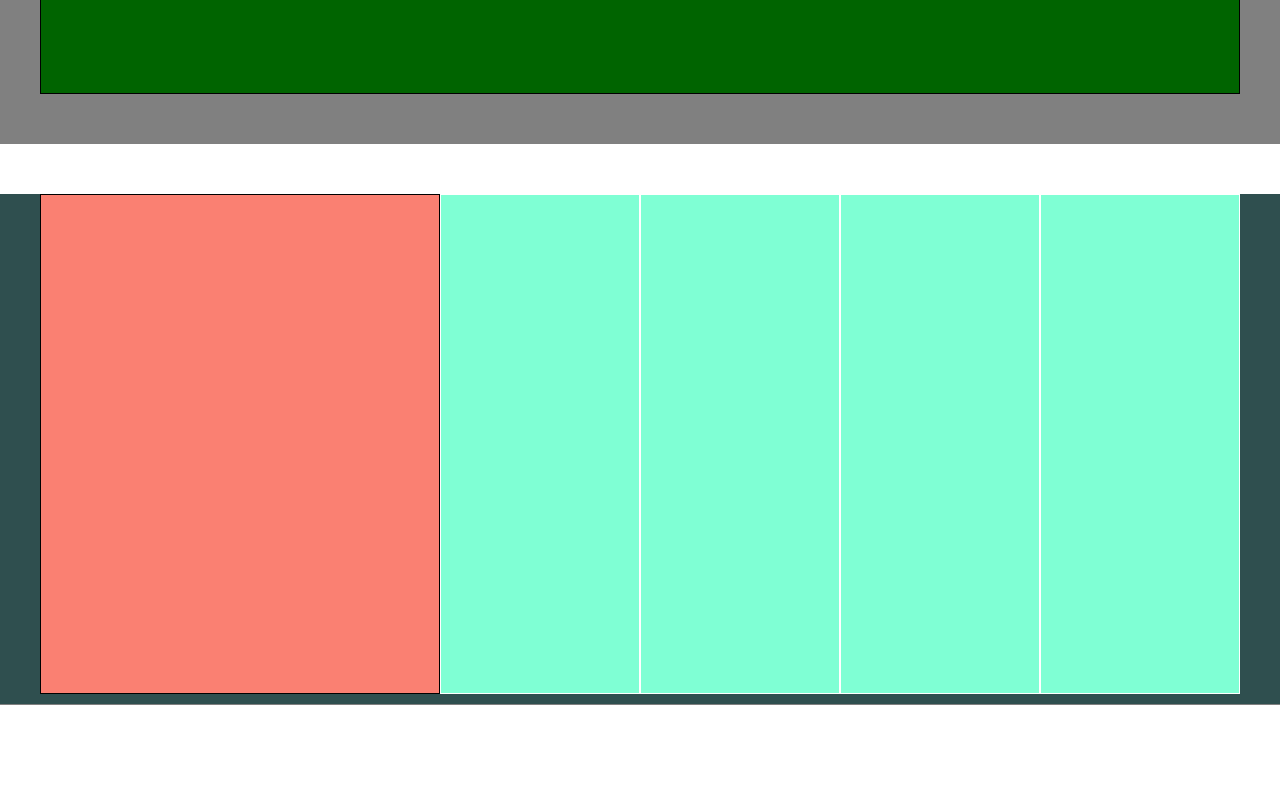
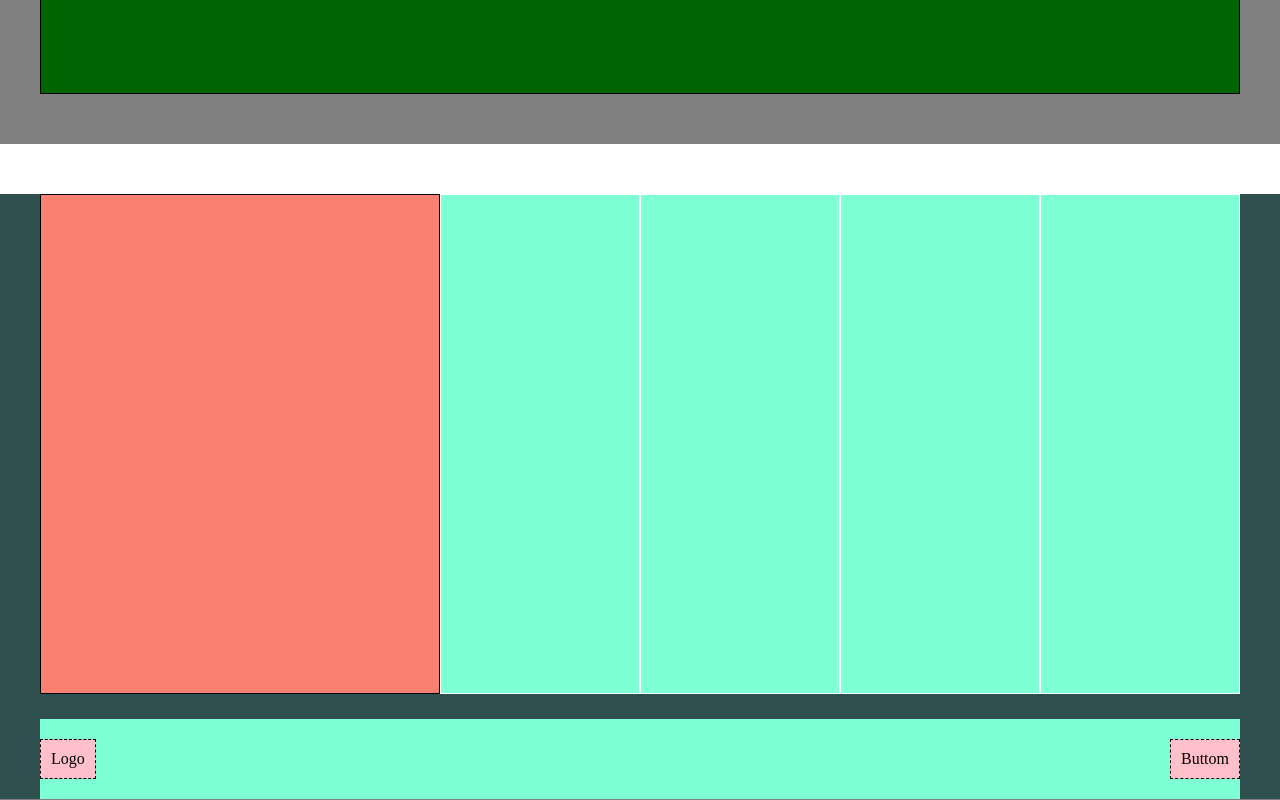
Before and after one commit to DeniPingiori/htmlcss-struttura-discord, a plain HTML site: page index.html in a window 1280 px wide. Shown: the part 2276-3076 px from the top of the page. Before the commit the page ends 2981 px from the top, so only its background shows below. Drawn offline with Linux system fonts and the light colour scheme.

Commit message:
[upd]finish footer

```diff
--- a/css/style.css
+++ b/css/style.css
@@ -87,6 +87,9 @@ footer {
 .py-50 {
     padding: 50px 0;
 }
+.justify-between {
+    justify-content: space-between;
+}
 /*specifics styling selections and classes*/
 ul.text-center {
     list-style-type: none;
@@ -110,15 +113,26 @@ ul.text-center li {
     background-color: darkgreen;
 }
 
+.bg-lightaqua {
+    background-color: aquamarine;
+    padding: 20px 0;
+}
 .h-700 {
     height:700px;
 }
 
 .top-footer {
     border-bottom: 1px solid grey;
-    padding: 5px 0 15 px 0;
+    padding: 15px 0 40 px 0;
 }
 
 .bottom-footer {
-    padding-top: 10px;
+    padding-top: 25px;
 }
+
+.box-bottom-footer {
+    background-color: pink;
+    border: 1px dashed black;
+    padding: 10px;
+
+}
--- a/index.html
+++ b/index.html
@@ -84,7 +84,13 @@
             </div>
         </div>
           <div class="bottom-footer"></div>
+            <div class="container">
+                <div class="row bg-lightaqua justify-between">
+                    <div class="box-bottom-footer">Logo</div>
+                    <div class="box-bottom-footer">Buttom</div>
 
+                </div>
+            </div>
     </div>
 </footer>
 </body>
```
